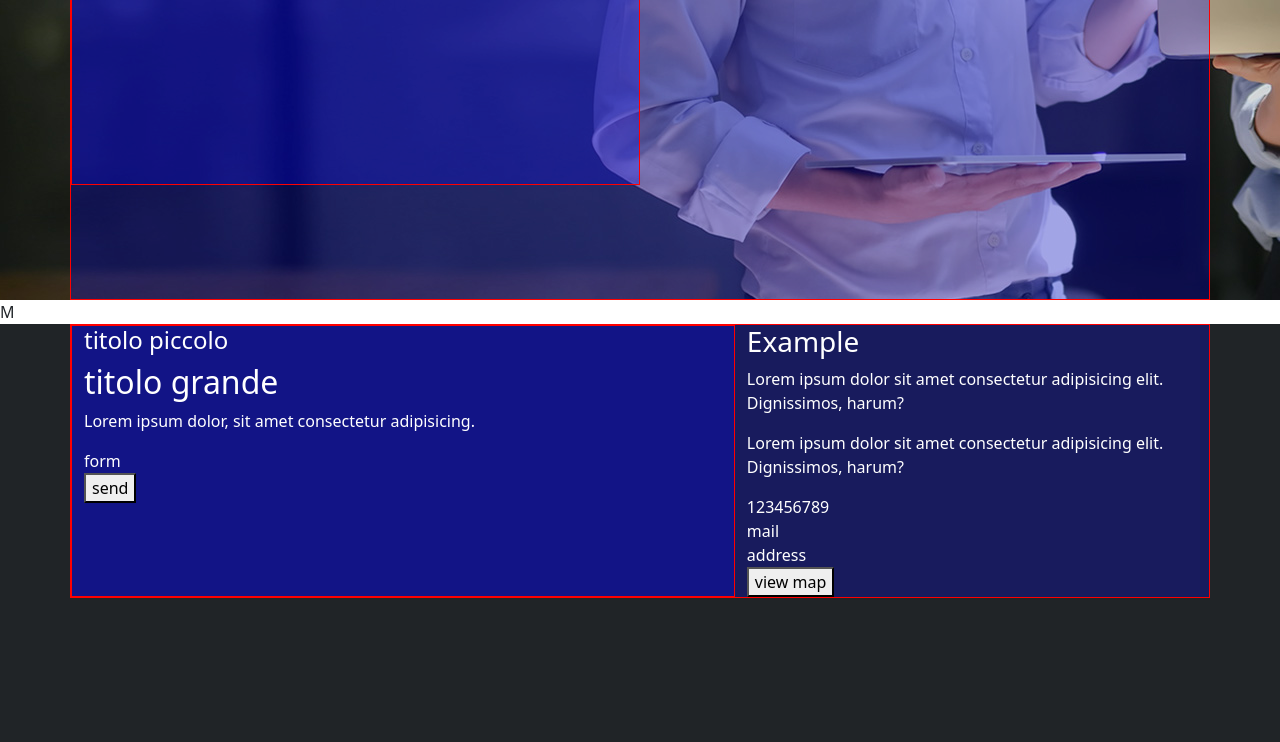
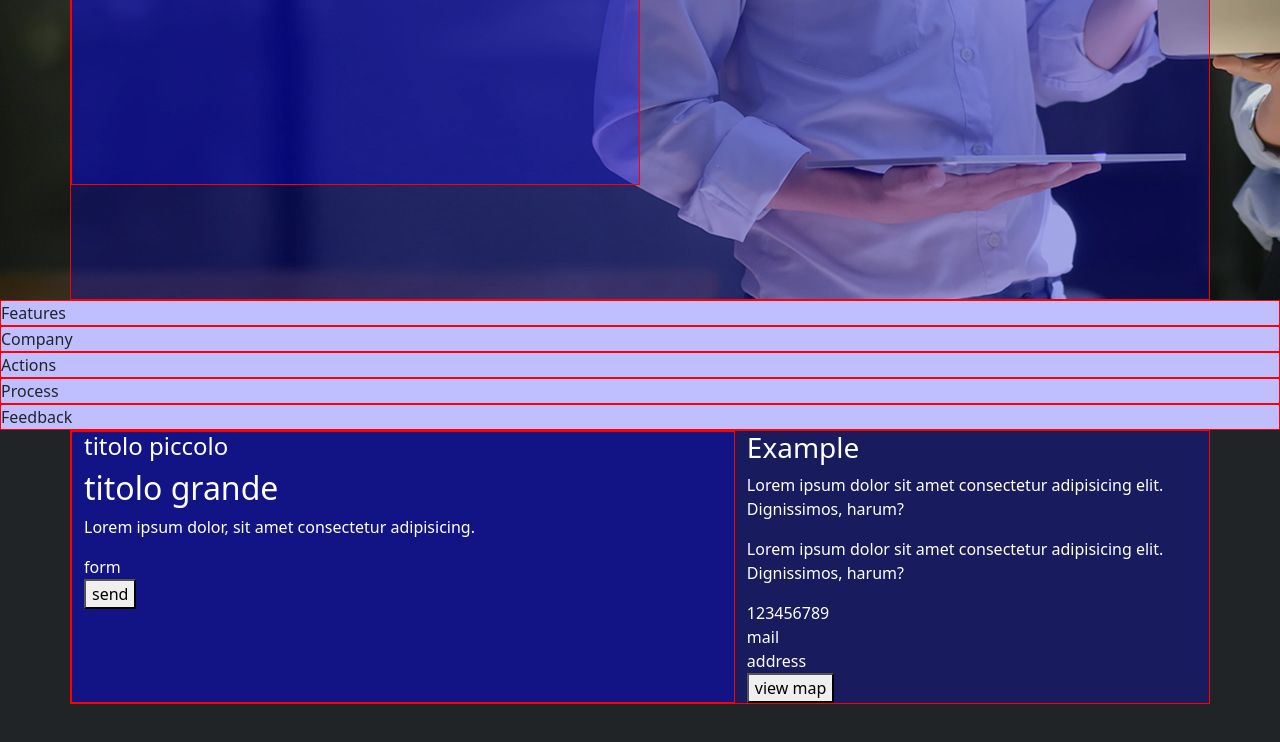
Before and after one commit to andreaa21/proj-html-vuejs, a Vue app: page / in a window 1280 px wide. Shown: the part 610-1352 px from the top of the page. Built offline with nearby package versions, Linux system fonts and the light colour scheme.

Commit message:
[add] Main Components

```diff
--- a/src/components/AppMain.vue
+++ b/src/components/AppMain.vue
@@ -1,12 +1,35 @@
 <script>
+
+import MainFeatures from './MainFeatures.vue';
+import MainCompany from './MainCompany.vue';
+import MainActions from './MainActions.vue';
+import MainProcess from './MainProcess.vue';
+import MainFeedback from './Mainfeedback.vue';
+
+
 export default {
-  name: 'AppMain'
+  name: 'AppMain',
+  components:{
+    MainFeatures,
+    MainCompany,
+    MainActions,
+    MainProcess,
+    MainFeedback
+  }
 }
 </script>
 
 
 <template>
-  <main>M</main>
+  <main>
+
+        <MainFeatures />
+        <MainCompany />
+        <MainActions />
+        <MainProcess />
+        <MainFeedback />
+
+  </main>
 </template>
 
 
--- /dev/null
+++ b/src/components/MainActions.vue
@@ -0,0 +1,18 @@
+<script>
+export default {
+  name: 'MainActions'
+}
+</script>
+
+
+<template>
+    <div class="debug">
+        Actions
+    </div>
+</template>
+
+
+
+<style lang="scss" scoped>
+
+</style>
--- /dev/null
+++ b/src/components/MainCompany.vue
@@ -0,0 +1,18 @@
+<script>
+export default {
+  name: 'MainCompany'
+}
+</script>
+
+
+<template>
+    <div class="debug">
+        Company
+    </div>
+</template>
+
+
+
+<style lang="scss" scoped>
+
+</style>
--- /dev/null
+++ b/src/components/MainFeatures.vue
@@ -0,0 +1,18 @@
+<script>
+export default {
+  name: 'MainFeatures'
+}
+</script>
+
+
+<template>
+    <div class="debug">
+        Features
+    </div>
+</template>
+
+
+
+<style lang="scss" scoped>
+
+</style>
--- /dev/null
+++ b/src/components/MainProcess.vue
@@ -0,0 +1,18 @@
+<script>
+export default {
+  name: 'MainProcess'
+}
+</script>
+
+
+<template>
+    <div class="debug">
+        Process
+    </div>
+</template>
+
+
+
+<style lang="scss" scoped>
+
+</style>
--- /dev/null
+++ b/src/components/Mainfeedback.vue
@@ -0,0 +1,18 @@
+<script>
+export default {
+  name: 'MainFeedback'
+}
+</script>
+
+
+<template>
+  <div class="debug">
+    Feedback
+  </div>
+</template>
+
+
+
+<style lang="scss" scoped>
+
+</style>
```
